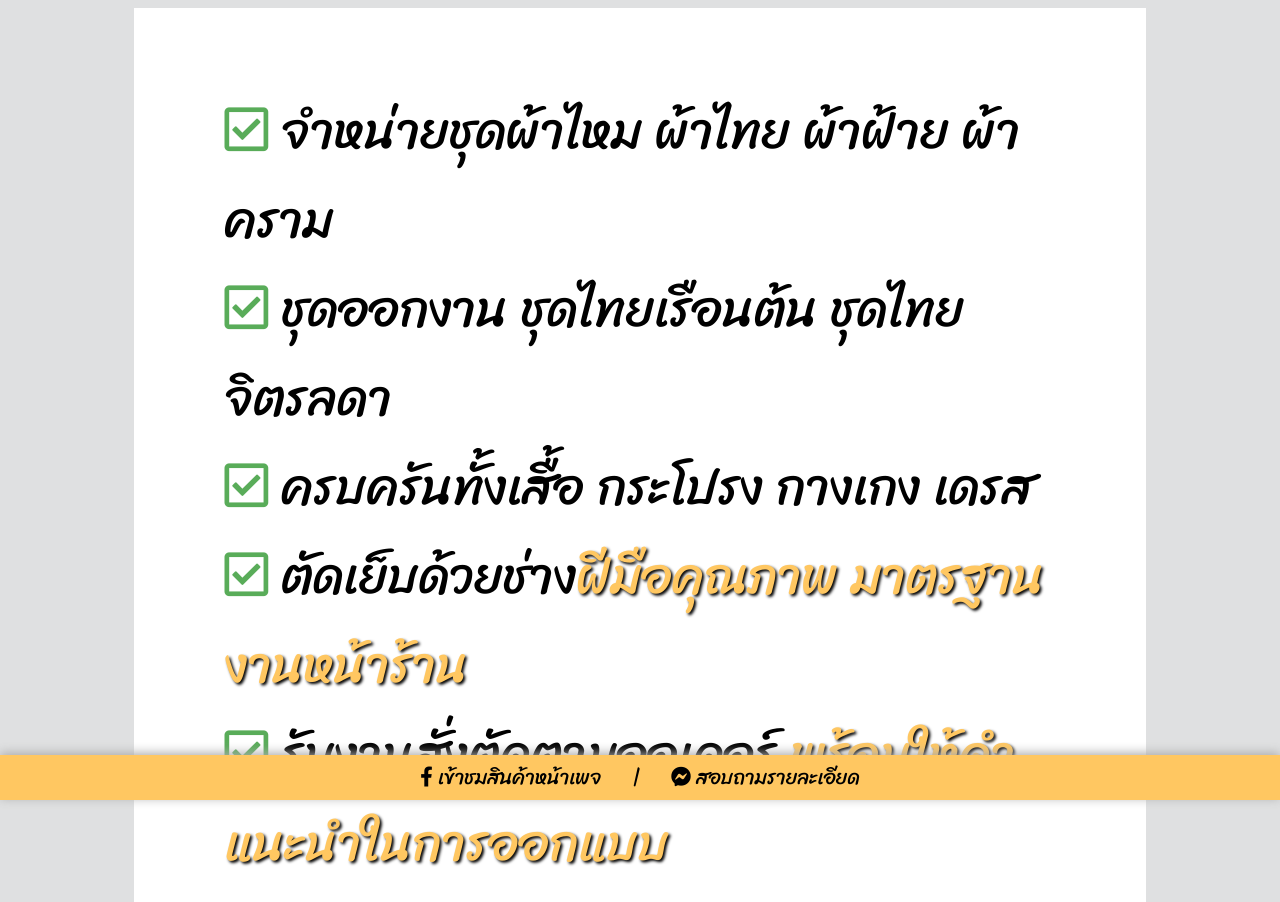
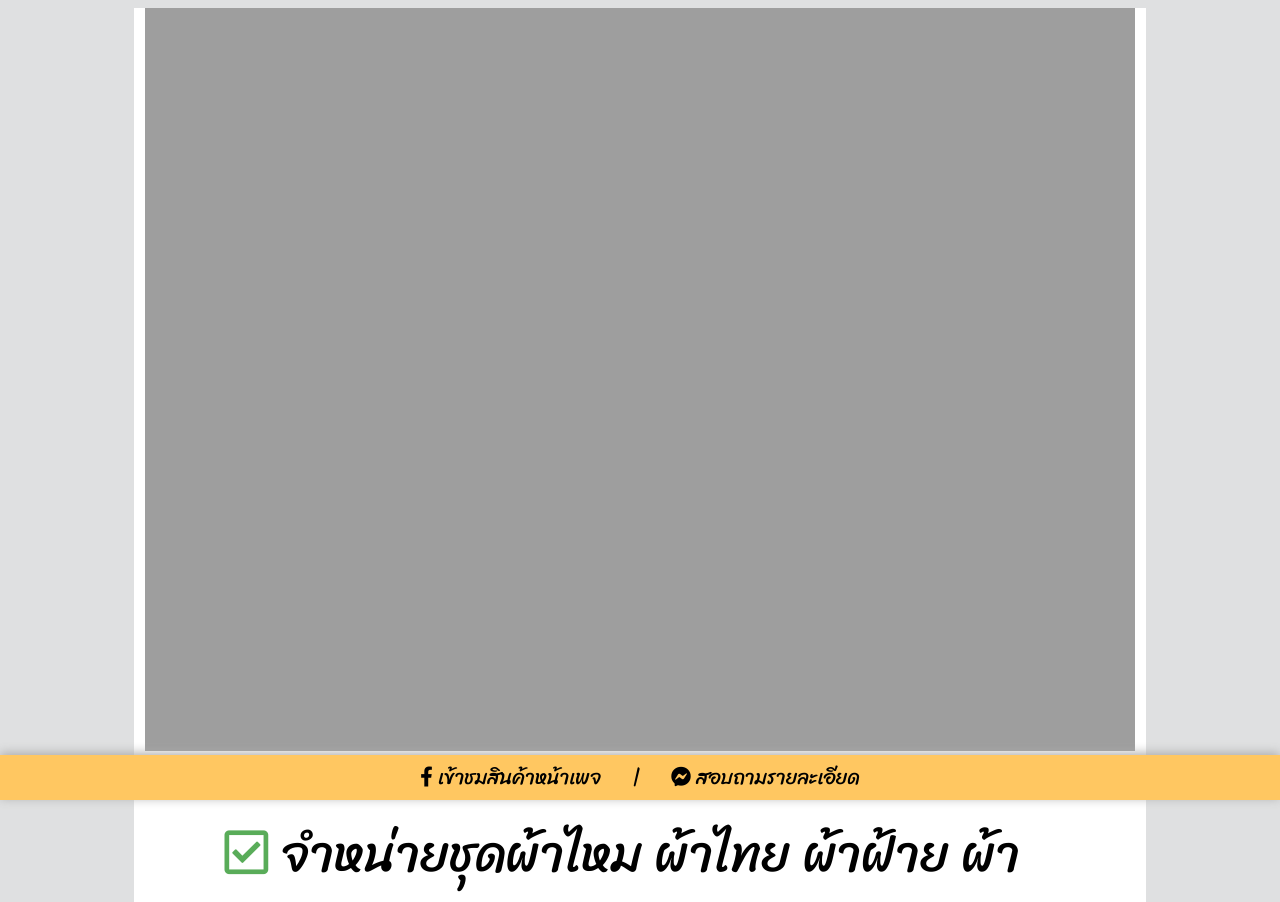
Before and after one commit to chikiik/salepage-saeraneephathai, a plain HTML site: page index.html in a window 1280 px wide. Shown: the top 902 px of the page. Drawn offline with nearby package versions, Linux system fonts and the light colour scheme; the site is published under a folder, as on GitHub Pages, so addresses that start at the root find nothing.

Commit message:
edit image path

```diff
--- a/index.html
+++ b/index.html
@@ -29,7 +29,7 @@
    </div>
    <div class="container">
         <div class="cover">
-            <img src="/image/cover-page.png" alt="">
+            <img src="./image/cover-page.png" alt="">
         </div>
         <div class="about-me">
             <ul style="list-style-type:none">
```
